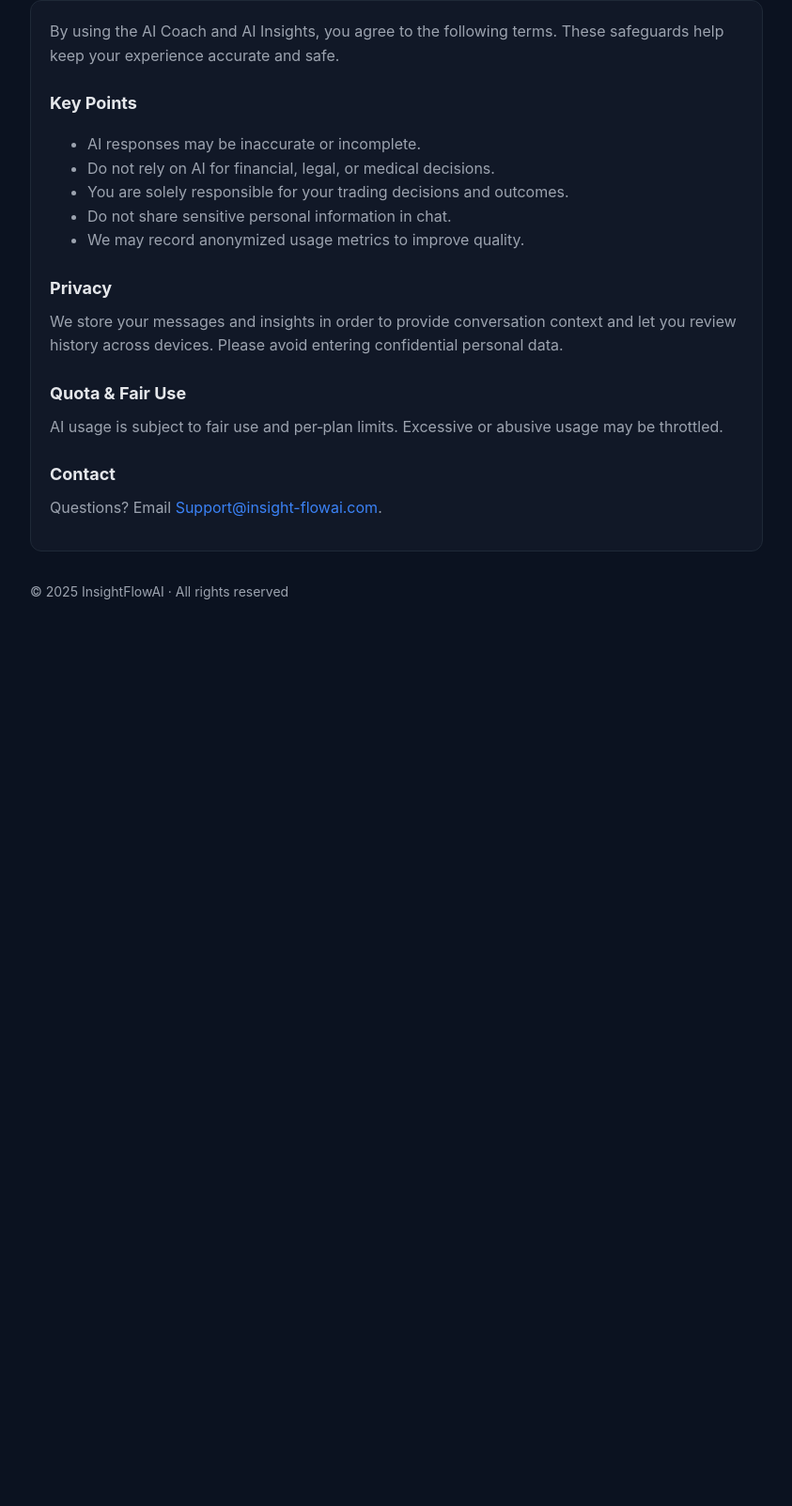
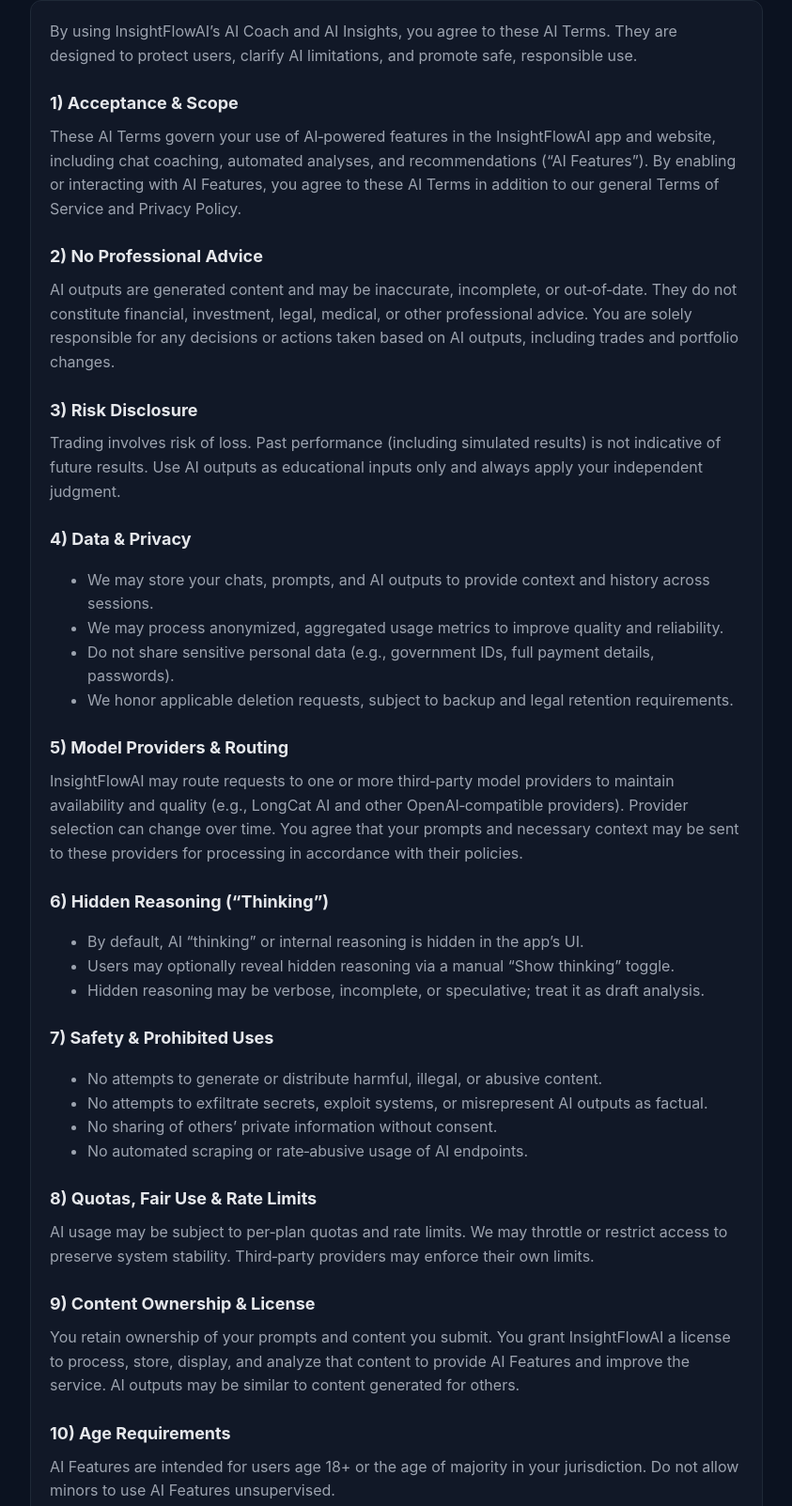
Before and after one commit to Millsondylan/Ai_terms, a plain HTML site: page ai-terms/index.html in a window 1280 px wide. Shown: the part 114-1717 px from the top of the page at 94% size, without its empty margins (218-1061 px from the left). Before the commit the page ends 819 px from the top, so only its background shows below. Drawn offline with Linux system fonts and the light colour scheme.

Commit message:
docs(terms): expand AI Terms (privacy, providers, quotas, hidden reasoning, prohibited use)

```diff
--- a/ai-terms/index.html
+++ b/ai-terms/index.html
@@ -41,28 +41,93 @@
 
       <div class="panel">
         <p>
-          By using the AI Coach and AI Insights, you agree to the following terms. These
-          safeguards help keep your experience accurate and safe.
+          By using InsightFlowAI’s AI Coach and AI Insights, you agree to these AI Terms. They are
+          designed to protect users, clarify AI limitations, and promote safe, responsible use.
         </p>
 
-        <h2>Key Points</h2>
+        <h2>1) Acceptance & Scope</h2>
+        <p>
+          These AI Terms govern your use of AI‑powered features in the InsightFlowAI app and website,
+          including chat coaching, automated analyses, and recommendations (“AI Features”). By enabling
+          or interacting with AI Features, you agree to these AI Terms in addition to our general Terms
+          of Service and Privacy Policy.
+        </p>
+
+        <h2>2) No Professional Advice</h2>
+        <p>
+          AI outputs are generated content and may be inaccurate, incomplete, or out‑of‑date. They do
+          not constitute financial, investment, legal, medical, or other professional advice. You are
+          solely responsible for any decisions or actions taken based on AI outputs, including trades
+          and portfolio changes.
+        </p>
+
+        <h2>3) Risk Disclosure</h2>
+        <p>
+          Trading involves risk of loss. Past performance (including simulated results) is not
+          indicative of future results. Use AI outputs as educational inputs only and always apply your
+          independent judgment.
+        </p>
+
+        <h2>4) Data & Privacy</h2>
         <ul>
-          <li>AI responses may be inaccurate or incomplete.</li>
-          <li>Do not rely on AI for financial, legal, or medical decisions.</li>
-          <li>You are solely responsible for your trading decisions and outcomes.</li>
-          <li>Do not share sensitive personal information in chat.</li>
-          <li>We may record anonymized usage metrics to improve quality.</li>
+          <li>We may store your chats, prompts, and AI outputs to provide context and history across sessions.</li>
+          <li>We may process anonymized, aggregated usage metrics to improve quality and reliability.</li>
+          <li>Do not share sensitive personal data (e.g., government IDs, full payment details, passwords).</li>
+          <li>We honor applicable deletion requests, subject to backup and legal retention requirements.</li>
         </ul>
 
-        <h2>Privacy</h2>
+        <h2>5) Model Providers & Routing</h2>
         <p>
-          We store your messages and insights in order to provide conversation context and let you review
-          history across devices. Please avoid entering confidential personal data.
+          InsightFlowAI may route requests to one or more third‑party model providers to maintain
+          availability and quality (e.g., LongCat AI and other OpenAI‑compatible providers). Provider
+          selection can change over time. You agree that your prompts and necessary context may be sent
+          to these providers for processing in accordance with their policies.
         </p>
 
-        <h2>Quota & Fair Use</h2>
+        <h2>6) Hidden Reasoning (“Thinking”)</h2>
+        <ul>
+          <li>By default, AI “thinking” or internal reasoning is hidden in the app’s UI.</li>
+          <li>Users may optionally reveal hidden reasoning via a manual “Show thinking” toggle.</li>
+          <li>Hidden reasoning may be verbose, incomplete, or speculative; treat it as draft analysis.</li>
+        </ul>
+
+        <h2>7) Safety & Prohibited Uses</h2>
+        <ul>
+          <li>No attempts to generate or distribute harmful, illegal, or abusive content.</li>
+          <li>No attempts to exfiltrate secrets, exploit systems, or misrepresent AI outputs as factual.</li>
+          <li>No sharing of others’ private information without consent.</li>
+          <li>No automated scraping or rate‑abusive usage of AI endpoints.</li>
+        </ul>
+
+        <h2>8) Quotas, Fair Use & Rate Limits</h2>
         <p>
-          AI usage is subject to fair use and per‑plan limits. Excessive or abusive usage may be throttled.
+          AI usage may be subject to per‑plan quotas and rate limits. We may throttle or restrict
+          access to preserve system stability. Third‑party providers may enforce their own limits.
+        </p>
+
+        <h2>9) Content Ownership & License</h2>
+        <p>
+          You retain ownership of your prompts and content you submit. You grant InsightFlowAI a
+          license to process, store, display, and analyze that content to provide AI Features and
+          improve the service. AI outputs may be similar to content generated for others.
+        </p>
+
+        <h2>10) Age Requirements</h2>
+        <p>
+          AI Features are intended for users age 18+ or the age of majority in your jurisdiction.
+          Do not allow minors to use AI Features unsupervised.
+        </p>
+
+        <h2>11) Security</h2>
+        <p>
+          We apply reasonable technical and organizational measures to protect data. No system is
+          perfectly secure; do not submit secrets or credentials in chat.
+        </p>
+
+        <h2>12) Changes to AI Terms</h2>
+        <p>
+          We may update these AI Terms over time. Material changes will be posted at this page with a
+          revised date. Continued use after changes constitutes acceptance.
         </p>
 
         <h2>Contact</h2>
```
